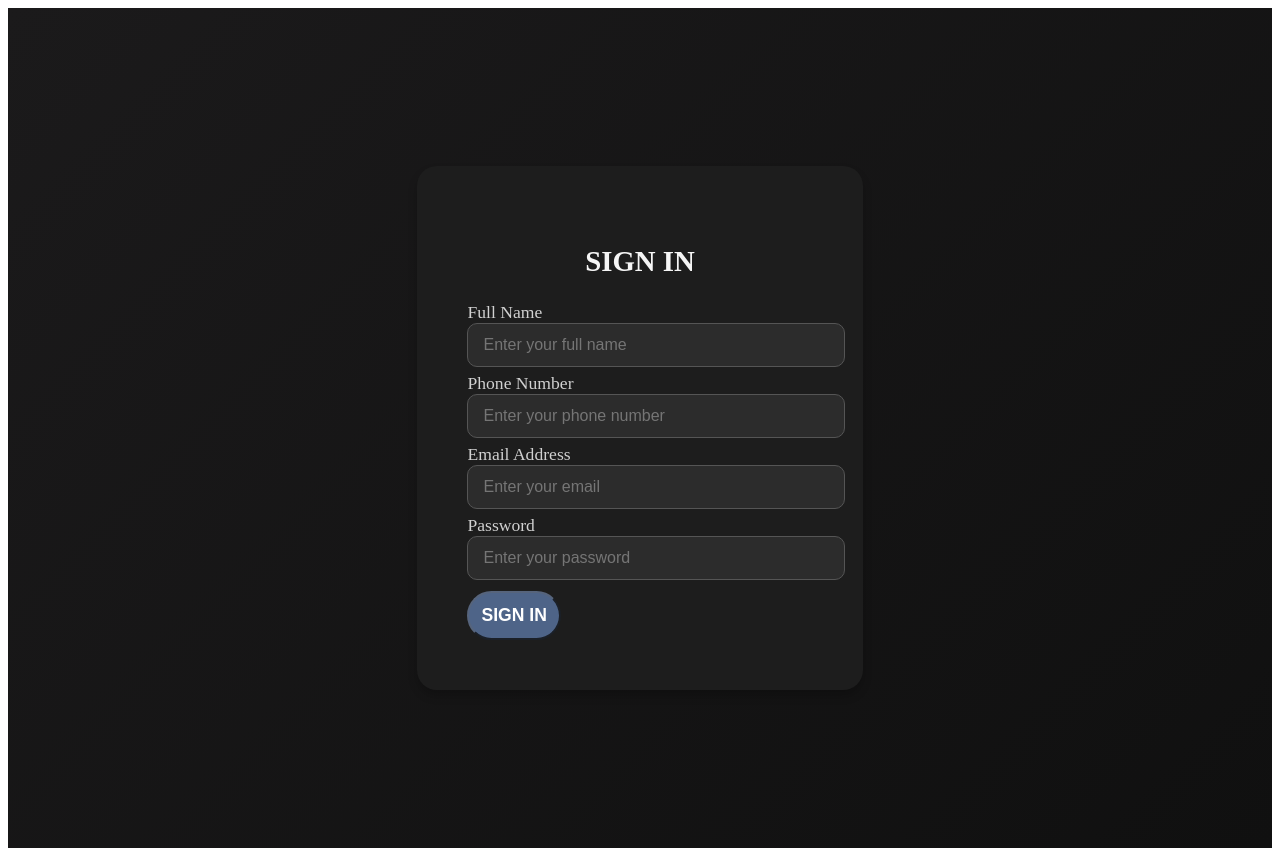
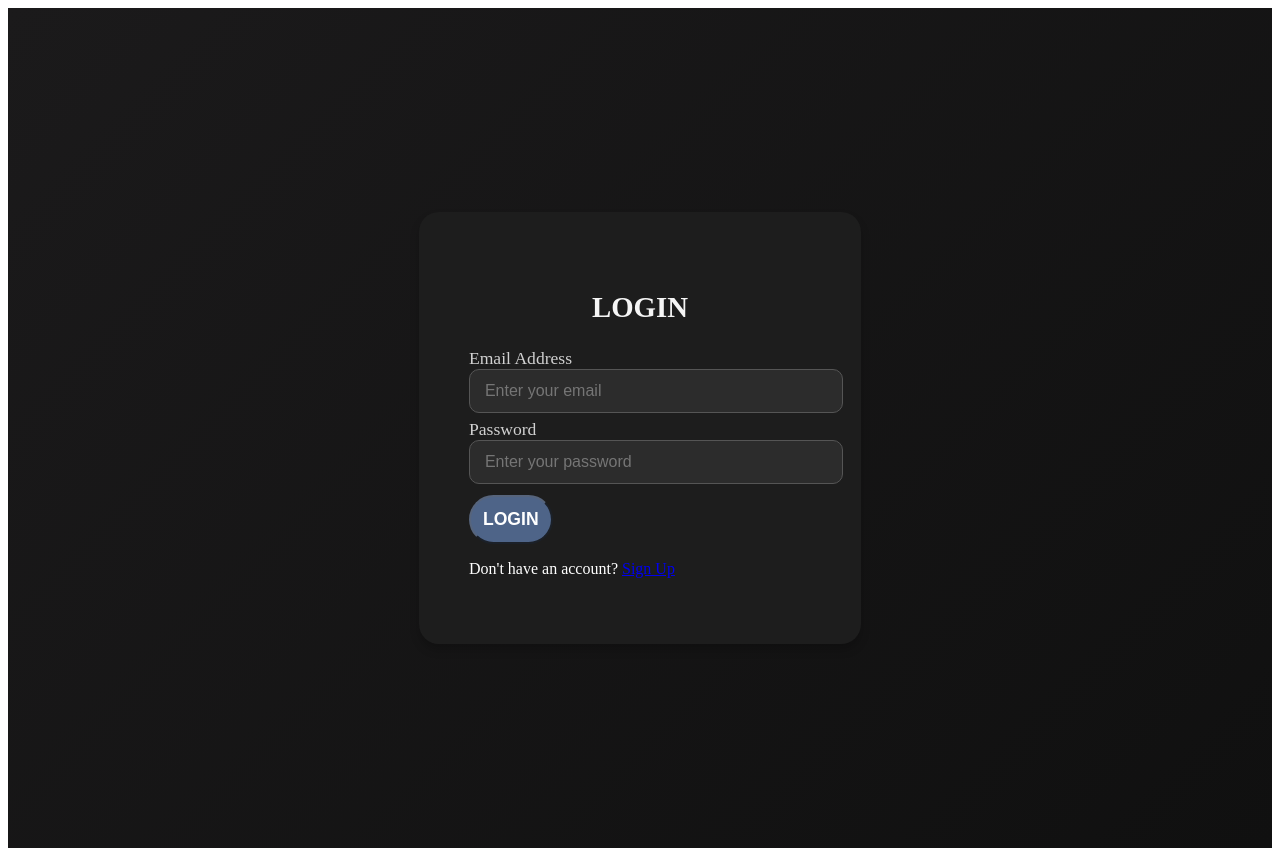
Before and after one commit to Deepening-Of-Proffesional-Skill/Task_Flow_AI_Analytics, a React app in the folder frontend/: page / in a window 1280 px wide. Built offline with nearby package versions, Linux system fonts and the light colour scheme; the HTML template or start-up script is replaced by a standard one.

Commit message:
added login page with UI

```diff
--- a/frontend/package.json
+++ b/frontend/package.json
@@ -14,7 +14,8 @@
     "bootstrap": "^5.3.8",
     "react": "^19.2.0",
     "react-bootstrap": "^2.10.10",
-    "react-dom": "^19.2.0"
+    "react-dom": "^19.2.0",
+    "react-router-dom": "^7.13.0"
   },
   "devDependencies": {
     "@eslint/js": "^9.39.2",
--- a/frontend/src/App.jsx
+++ b/frontend/src/App.jsx
@@ -1,11 +1,16 @@
 import React from "react";
+import { BrowserRouter as Router, Routes, Route } from "react-router-dom";
 import SignInForm from "./components/SignIn";
+import LogIn from "./components/Login";
 
 function App() {
   return (
-    <>
-      <SignInForm />
-    </>
+    <Router>
+      <Routes>
+        <Route path="/" element={<LogIn/>} />
+        <Route path="/signup" element={<SignInForm />} />
+      </Routes>
+    </Router>
   );
 }
 
--- /dev/null
+++ b/frontend/src/components/Login.jsx
@@ -0,0 +1,64 @@
+import React from "react";
+import Button from "react-bootstrap/Button";
+import Form from "react-bootstrap/Form";
+import Container from "react-bootstrap/Container";
+import Row from "react-bootstrap/Row";
+import Col from "react-bootstrap/Col";
+import Card from "react-bootstrap/Card";
+import "../css/signIn.css";
+import { Link } from "react-router-dom";
+
+const LogIn = () => {
+  return (
+    <div className="signin-container">
+      <Container>
+        <Row className="justify-content-center">
+          <Col xs={12} md={8} lg={5}>
+            <Card className="signin-card">
+              <Card.Body>
+                <h3 className="signin-title">Login</h3>
+                <Form>
+                  <Form.Group className="mb-3" controlId="formBasicEmail">
+                    <Form.Label>Email Address</Form.Label>
+                    <Form.Control
+                      type="email"
+                      placeholder="Enter your email"
+                      className="signin-input"
+                    />
+                  </Form.Group>
+                  <Form.Group className="mb-4" controlId="formBasicPassword">
+                    <Form.Label>Password</Form.Label>
+                    <Form.Control
+                      type="password"
+                      placeholder="Enter your password"
+                      className="signin-input"
+                    />
+                  </Form.Group>
+                  <div className="d-grid">
+                    <Button
+                      variant="primary"
+                      type="submit"
+                      className="signin-button"
+                    >
+                      Login
+                    </Button>
+                  </div>
+                </Form>
+                <div className="text-center mt-3">
+                  <p className="signin-footer-text">
+                    Don't have an account?{" "}
+                    <Link to="/signup" className="signin-link">
+                      Sign Up
+                    </Link>
+                  </p>
+                </div>
+              </Card.Body>
+            </Card>
+          </Col>
+        </Row>
+      </Container>
+    </div>
+  );
+};
+
+export default LogIn;
--- a/frontend/src/components/SignIn.jsx
+++ b/frontend/src/components/SignIn.jsx
@@ -8,6 +8,7 @@ import Card from "react-bootstrap/Card";
 import "../css/signIn.css";
 import { useState } from "react";
 import axios from "axios";
+import { useNavigate } from "react-router-dom";
 
 const SignInForm = () => {
   const [formData, setFormData] = useState({
@@ -18,6 +19,8 @@ const SignInForm = () => {
   });
   //err state
   const [error, setError] = useState("");
+
+  const navigate = useNavigate()
 
   //onSubmit function
   const signInSubmit = async (e) => {
@@ -39,6 +42,7 @@ const SignInForm = () => {
       if (response.data.message) {
         console.log(response.data.message);
         alert("successfully added");
+        navigate("/login")
       }
     } catch (error) {
       setError(
```
Also changed, not shown: 1 other file (tests, documents, lock files or other folders).
